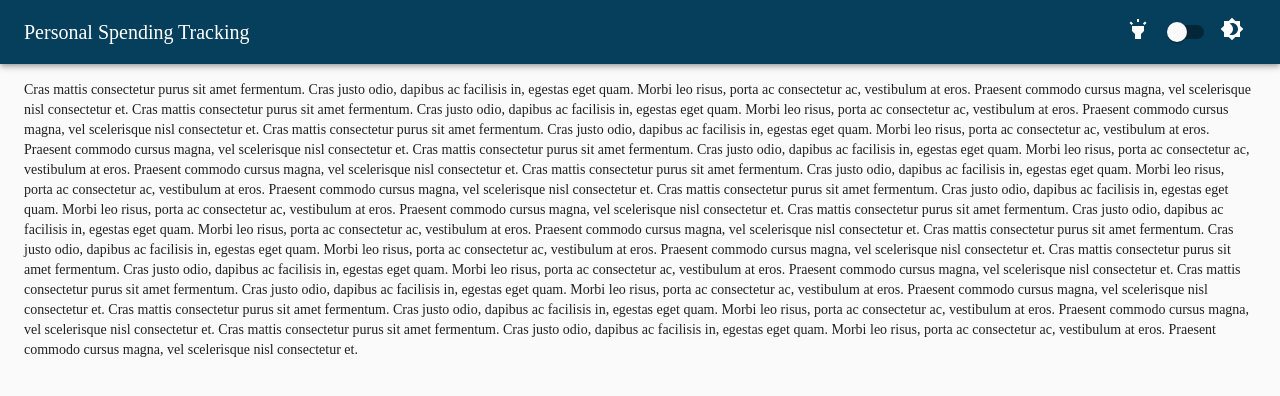
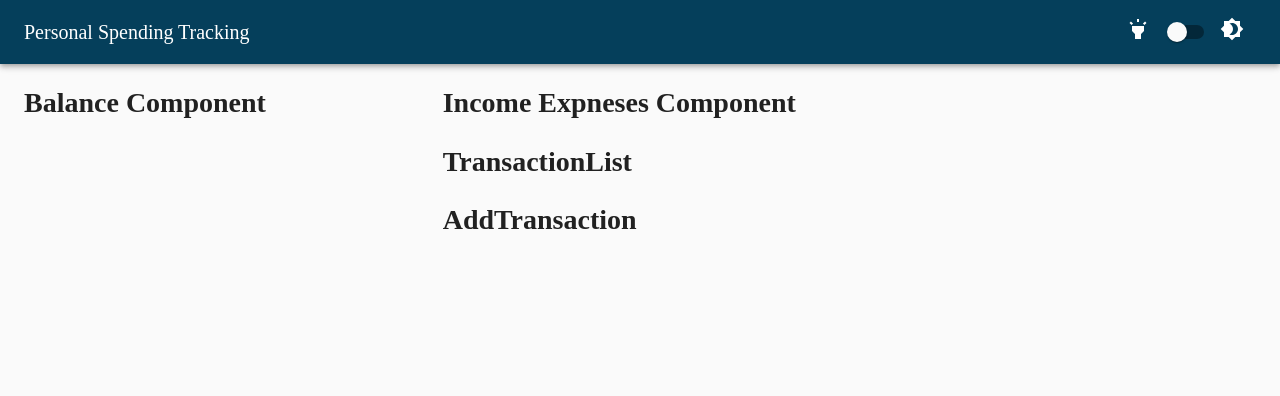
Before and after one commit to moh7afiz90/personal-expense-tracker, a React (Create React App) app: page / in a window 1280 px wide. Shown: the top 396 px of the page. Built offline with nearby package versions, Linux system fonts and the light colour scheme.

Commit message:
added ini tproject components

```diff
--- a/src/App.js
+++ b/src/App.js
@@ -1,7 +1,11 @@
 import React, { useState } from 'react'
 import { createMuiTheme, ThemeProvider } from '@material-ui/core/styles'
-import { Container, Box, CssBaseline } from '@material-ui/core'
+import { Grid, Container, CssBaseline } from '@material-ui/core'
 import Header from './components/Header'
+import { Balance } from './components/Balance'
+import { IncomeExpenses } from './components/IncomeExpenses'
+import { TransactionList } from './components/TransactionList'
+import { AddTransaction } from './components/AddTransaction'
 
 const themeObject = {
   palette: {
@@ -42,16 +46,16 @@ function App() {
       <CssBaseline />
       <Header toggleDarkMode={toggleDarkMode}>App Component</Header>
       <Container>
-        <Box my={2}>
-          {[...new Array(12)]
-            .map(
-              () => `Cras mattis consectetur purus sit amet fermentum.
-Cras justo odio, dapibus ac facilisis in, egestas eget quam.
-Morbi leo risus, porta ac consectetur ac, vestibulum at eros.
-Praesent commodo cursus magna, vel scelerisque nisl consectetur et.`
-            )
-            .join('\n')}
-        </Box>
+        <Grid container spacing={3}>
+          <Grid item xs={4}>
+            <Balance></Balance>
+          </Grid>
+          <Grid item xs={8}>
+            <IncomeExpenses></IncomeExpenses>
+            <TransactionList></TransactionList>
+            <AddTransaction></AddTransaction>
+          </Grid>
+        </Grid>
       </Container>
     </ThemeProvider>
   )
--- /dev/null
+++ b/src/components/AddTransaction.js
@@ -0,0 +1,9 @@
+import React from 'react'
+
+export const AddTransaction = () => {
+  return (
+    <div>
+      <h1>AddTransaction</h1>
+    </div>
+  )
+}
--- /dev/null
+++ b/src/components/Balance.js
@@ -0,0 +1,9 @@
+import React from 'react'
+
+export const Balance = () => {
+  return (
+    <div>
+      <h1>Balance Component</h1>
+    </div>
+  )
+}
--- /dev/null
+++ b/src/components/IncomeExpenses.js
@@ -0,0 +1,9 @@
+import React from 'react'
+
+export const IncomeExpenses = () => {
+  return (
+    <div>
+      <h1>Income Expneses Component</h1>
+    </div>
+  )
+}
--- /dev/null
+++ b/src/components/TransactionList.js
@@ -0,0 +1,9 @@
+import React from 'react'
+
+export const TransactionList = () => {
+  return (
+    <div>
+      <h1>TransactionList</h1>
+    </div>
+  )
+}
```
